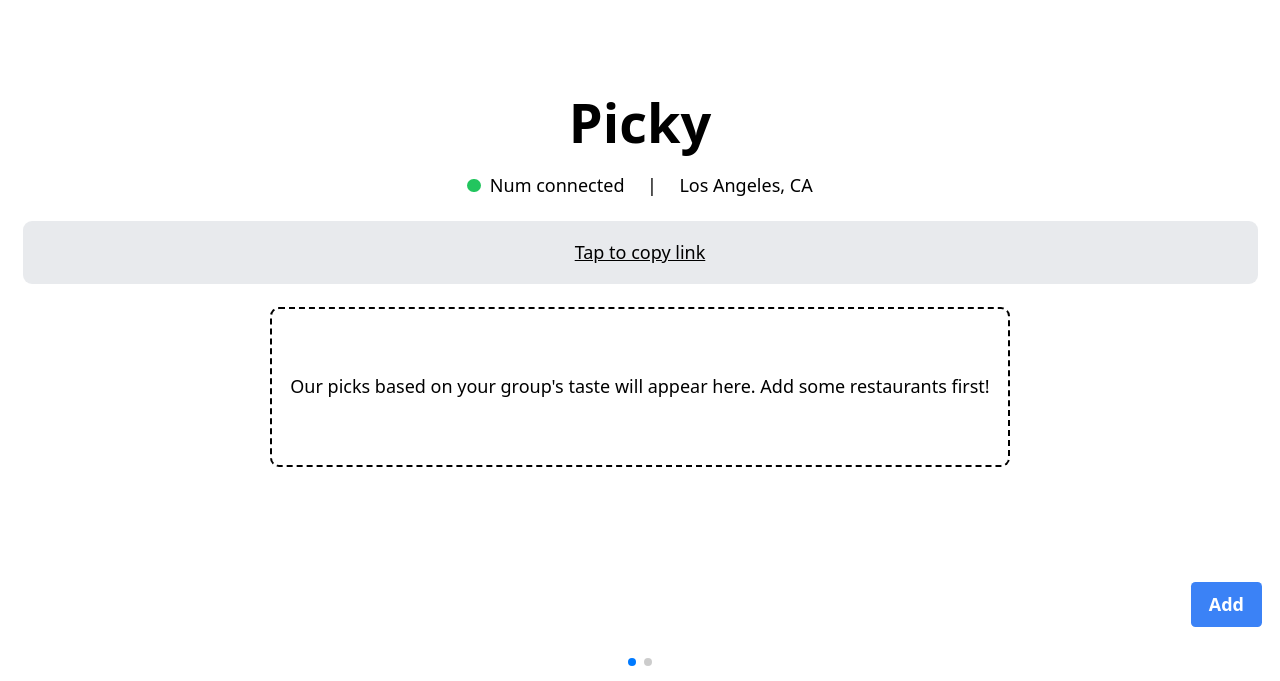
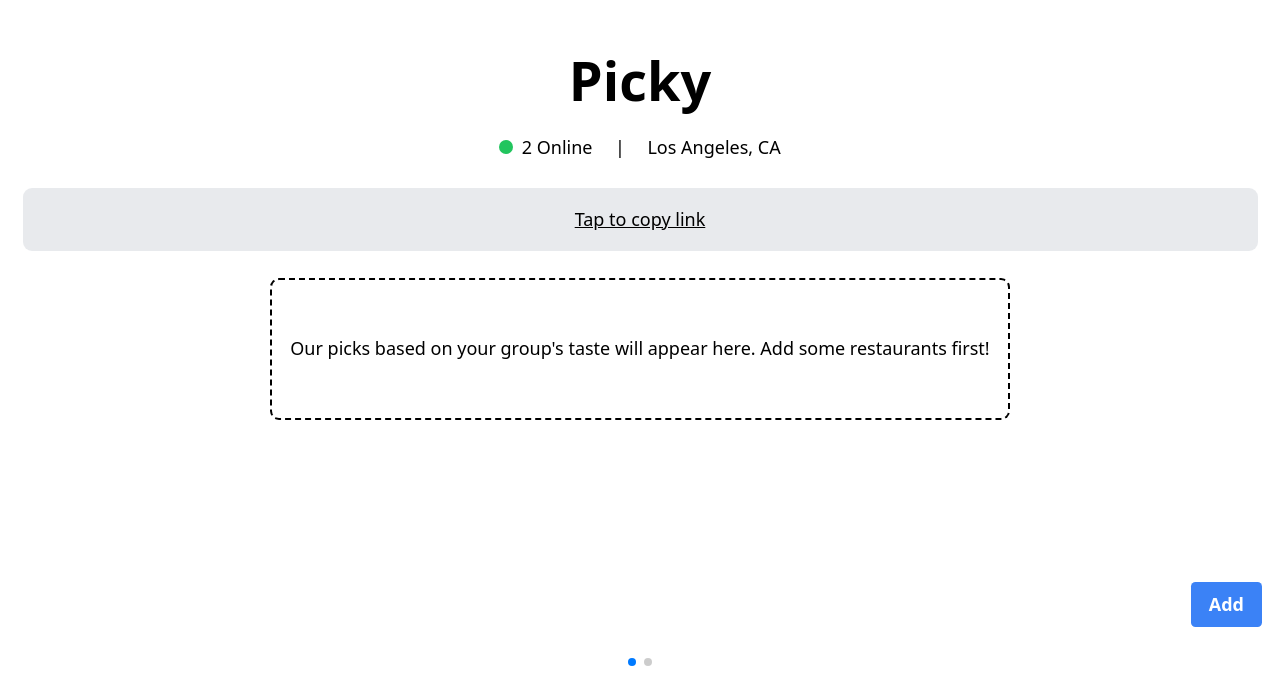
Before and after one commit to will-hou/lahacks2024, a React (Vite) app in the folder frontend/: page / in a window 1280 px wide. Shown: the part 119-800 px from the top of the page. Built offline with nearby package versions, Linux system fonts and the light colour scheme; no server answers.

Commit message:
improve home page spacing

```diff
--- a/frontend/src/views/HomePage.jsx
+++ b/frontend/src/views/HomePage.jsx
@@ -27,12 +27,12 @@ const Homepage = () => {
 
     return (
         <>
-            <div className="h-screen w-screen flex flex-col gap-5 justify-center items-center px-5">
+            <div className="h-screen w-screen flex flex-col gap-6 justify-center items-center px-5 pb-20">
                 <h1 className="text-5xl font-bold"> Picky</h1>
                 <div className="flex flex-row gap-5 ">
                     <div className='flex flex-row gap-2 items-center'>
                         <div className="h-3 w-3 rounded-full bg-green-500 flex justify-center items-center" />
-                        <p> Num connected </p>
+                        <p> 2 Online </p>
                     </div>
                     <p> | </p>
                     <p> Los Angeles, CA </p>
```
